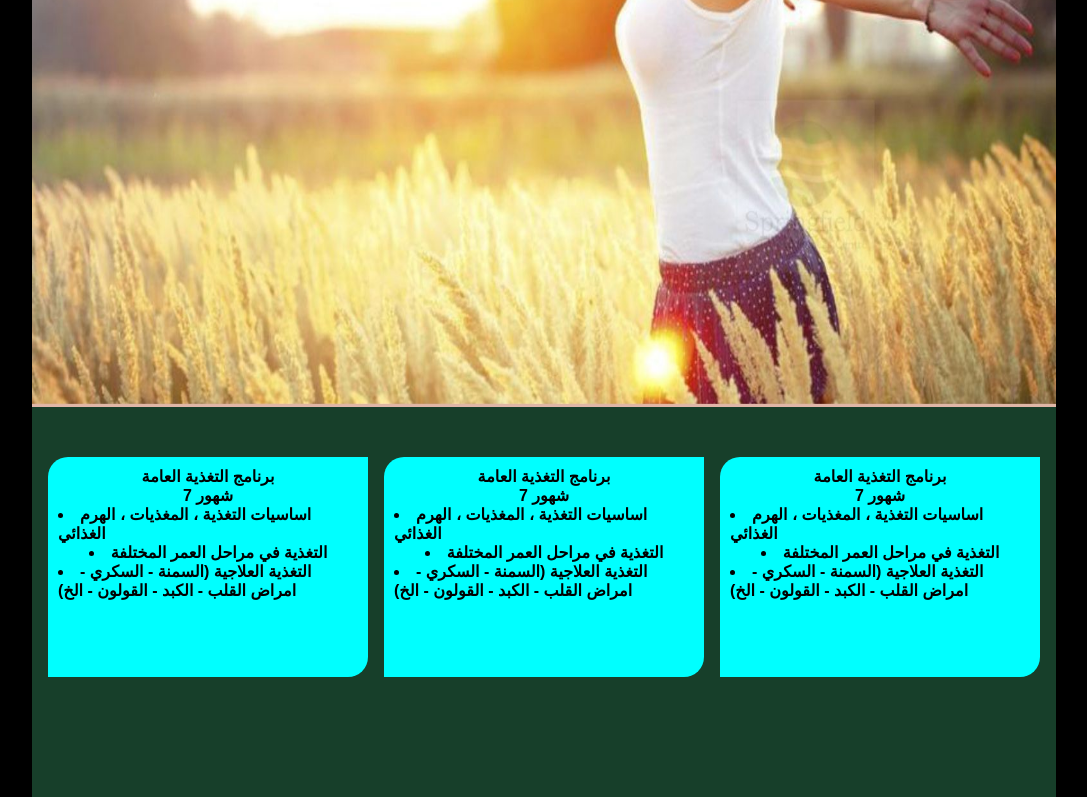
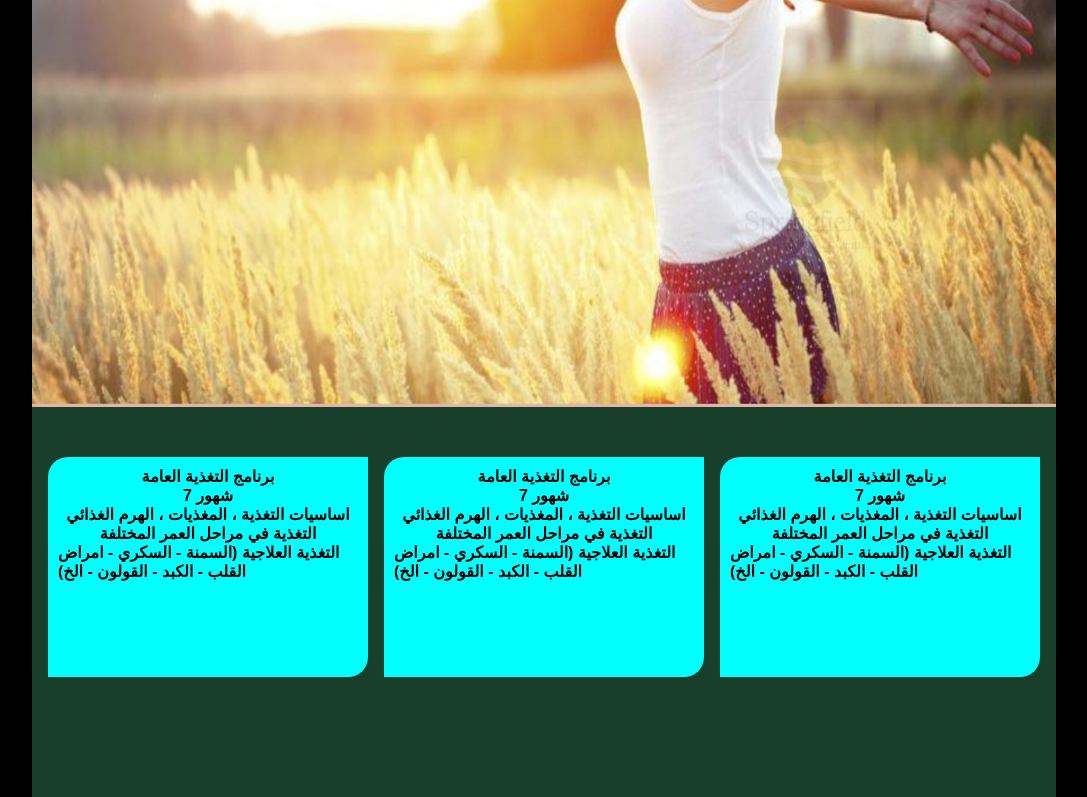
Before and after one commit to Mostafa-Healer/aain-shams, a plain HTML site: page index.html in a window 1280 px wide. Shown: the part 393-1190 px from the top of the page, without its empty margins (96-1183 px from the left). Drawn offline with Linux system fonts and the light colour scheme.

Commit message:
Update index.html

```diff
--- a/index.html
+++ b/index.html
@@ -27,27 +27,27 @@
             <div class="Card">
                 <p>برنامج التغذية العامة</p>
                 <p>7 شهور</p>
-                <li>اساسيات التغذية ، المغذيات ، الهرم الغذائي</li>
-                <li>التغذية في مراحل العمر المختلفة</li>
-                <li>التغذية العلاجية (السمنة - السكري - امراض القلب - الكبد - القولون - الخ)</li>
+                <ul>اساسيات التغذية ، المغذيات ، الهرم الغذائي</ul>
+                <ul>التغذية في مراحل العمر المختلفة</ul>
+                <ul>التغذية العلاجية (السمنة - السكري - امراض القلب - الكبد - القولون - الخ)</ul>
                 <!-- <li></li>
                 <li></li> -->
             </div>
             <div class="Card">
                 <p>برنامج التغذية العامة</p>
                 <p>7 شهور</p>
-                <li>اساسيات التغذية ، المغذيات ، الهرم الغذائي</li>
-                <li>التغذية في مراحل العمر المختلفة</li>
-                <li>التغذية العلاجية (السمنة - السكري - امراض القلب - الكبد - القولون - الخ)</li>
+                <ul>اساسيات التغذية ، المغذيات ، الهرم الغذائي</ul>
+                <ul>التغذية في مراحل العمر المختلفة</ul>
+                <ul>التغذية العلاجية (السمنة - السكري - امراض القلب - الكبد - القولون - الخ)</ul>
                 <!-- <li></li>
                 <li></li> -->
             </div>
             <div class="Card">
                 <p>برنامج التغذية العامة</p>
                 <p>7 شهور</p>
-                <li>اساسيات التغذية ، المغذيات ، الهرم الغذائي</li>
-                <li>التغذية في مراحل العمر المختلفة</li>
-                <li>التغذية العلاجية (السمنة - السكري - امراض القلب - الكبد - القولون - الخ)</li>
+                <ul>اساسيات التغذية ، المغذيات ، الهرم الغذائي</ul>
+                <ul>التغذية في مراحل العمر المختلفة</ul>
+                <ul>التغذية العلاجية (السمنة - السكري - امراض القلب - الكبد - القولون - الخ)</ul>
                 <!-- <li></li>
                 <li></li> -->
             </div>
```
